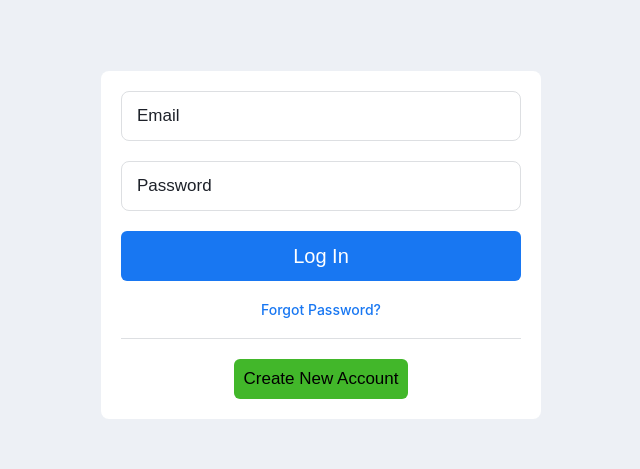
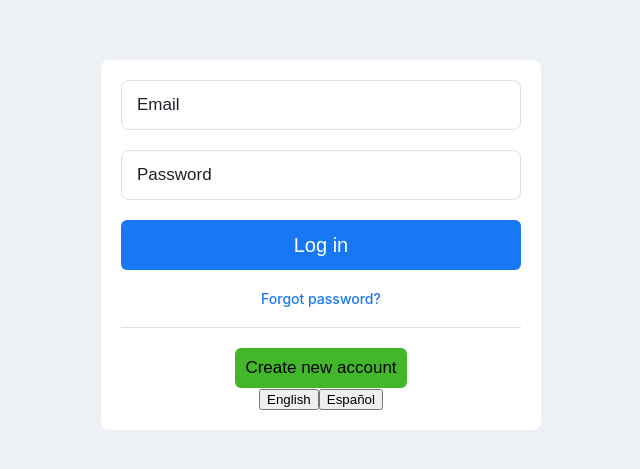
Before and after one commit to David10238/message_board, a React (Create React App) app in the folder spa-react/: page /login in a window 1280 px wide. Shown: the part 155-624 px from the top of the page, without its empty margins (319-959 px from the left). Built offline with nearby package versions, Linux system fonts and the light colour scheme.

Commit message:
add spanish to login page. need to switch to redux

```diff
--- a/spa-react/src/pages/LoginPage.tsx
+++ b/spa-react/src/pages/LoginPage.tsx
@@ -1,19 +1,36 @@
 import React from "react";
+import { useForceUpdate } from "../reactUtil/Hooks";
+import { lang, Languages, setLanguage } from "../state/LanguageState";
 import "./../styles/base.scss";
 import "./../styles/login.scss";
 
+function LanguageButton(props: { language: Languages; update: () => void }) {
+  function updateLang() {
+    setLanguage(props.language);
+    props.update();
+  }
+  return <button onClick={updateLang}>{props.language}</button>;
+}
+
 export default function LoginPage() {
+  const forceUpdate = useForceUpdate();
   return (
     <div id="login-page">
       <div id="login-form">
-        <input value="Email" className="login-input" />
-        <input value="Password" className="login-input" />
-        <button id="login-button">Log In</button>
+        <input value={lang.auth_email} className="login-input" />
+        <input value={lang.auth_password} className="login-input" />
+        <button id="login-button">{lang.auth_login}</button>
         <a id="forgot-password-link" href="/forgotpassword">
-          Forgot Password?
+          {lang.auth_forgotPassword}
         </a>
         <div id="divider" />
-        <button id="new-account-button">Create New Account</button>
+        <div>
+          <button id="new-account-button">{lang.auth_createNew}</button>
+        </div>
+        <div>
+          <LanguageButton language={Languages.ENGLISH} update={forceUpdate} />
+          <LanguageButton language={Languages.SPANISH} update={forceUpdate} />
+        </div>
       </div>
     </div>
   );
--- /dev/null
+++ b/spa-react/src/reactUtil/Hooks.ts
@@ -0,0 +1,6 @@
+import React, { useState } from "react";
+
+export function useForceUpdate() {
+  const [value, setValue] = useState(0);
+  return () => setValue((value) => value + 1);
+}
--- /dev/null
+++ b/spa-react/src/state/LanguageState.ts
@@ -0,0 +1,44 @@
+interface Language {
+  languageName: string;
+  auth_email: string;
+  auth_password: string;
+  auth_login: string;
+  auth_forgotPassword: string;
+  auth_createNew: string;
+}
+
+const english: Language = {
+  languageName: "English",
+  auth_email: "Email",
+  auth_password: "Password",
+  auth_login: "Log in",
+  auth_forgotPassword: "Forgot password?",
+  auth_createNew: "Create new account",
+};
+
+const spanish: Language = {
+  languageName: "Español",
+  auth_email: "Correo electrónico",
+  auth_password: "Contraseña",
+  auth_login: "Iniciar sesión",
+  auth_forgotPassword: "¿Olvidaste tu contraseña?",
+  auth_createNew: "Crear cuenta nueva",
+};
+
+export enum Languages {
+  ENGLISH = "English",
+  SPANISH = "Español",
+}
+
+export let lang = english;
+
+export function setLanguage(langage: Languages) {
+  switch (langage) {
+    case Languages.ENGLISH:
+      lang = english;
+      break;
+    case Languages.SPANISH:
+      lang = spanish;
+      break;
+  }
+}
```
